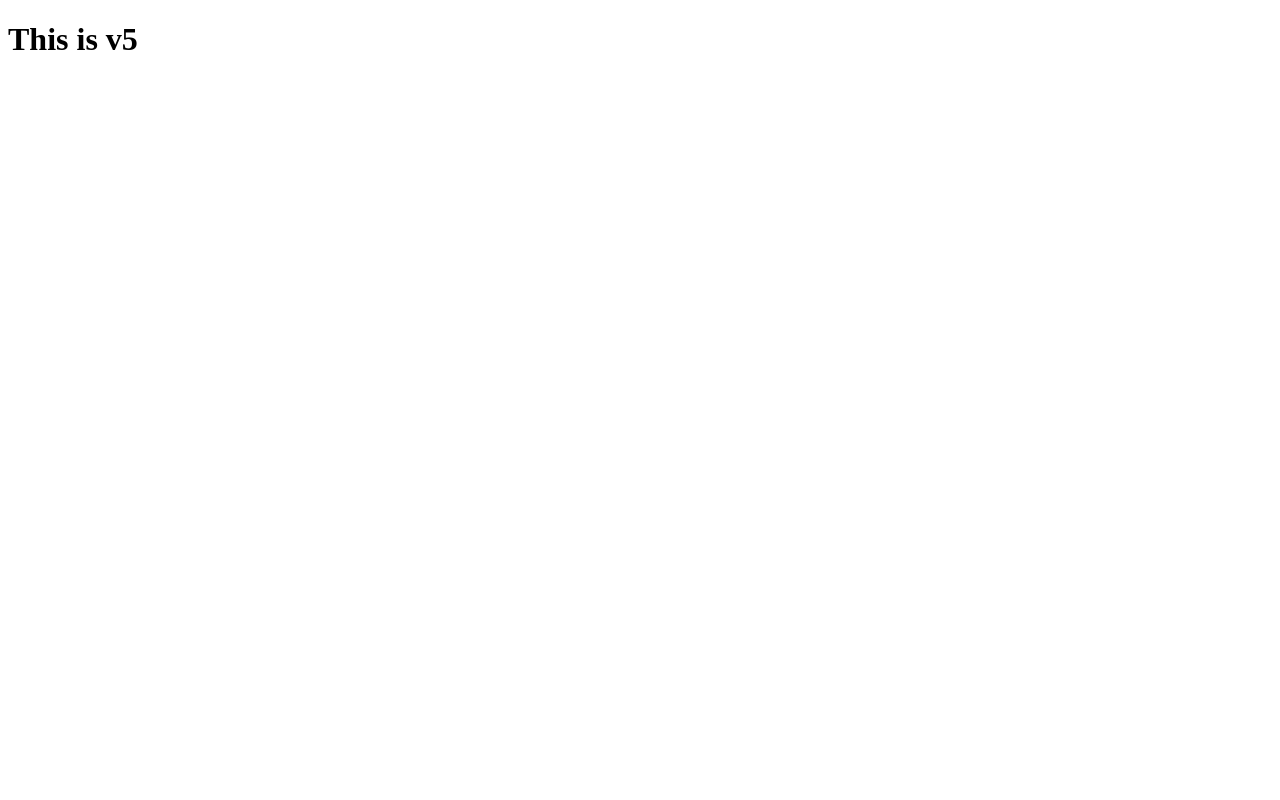
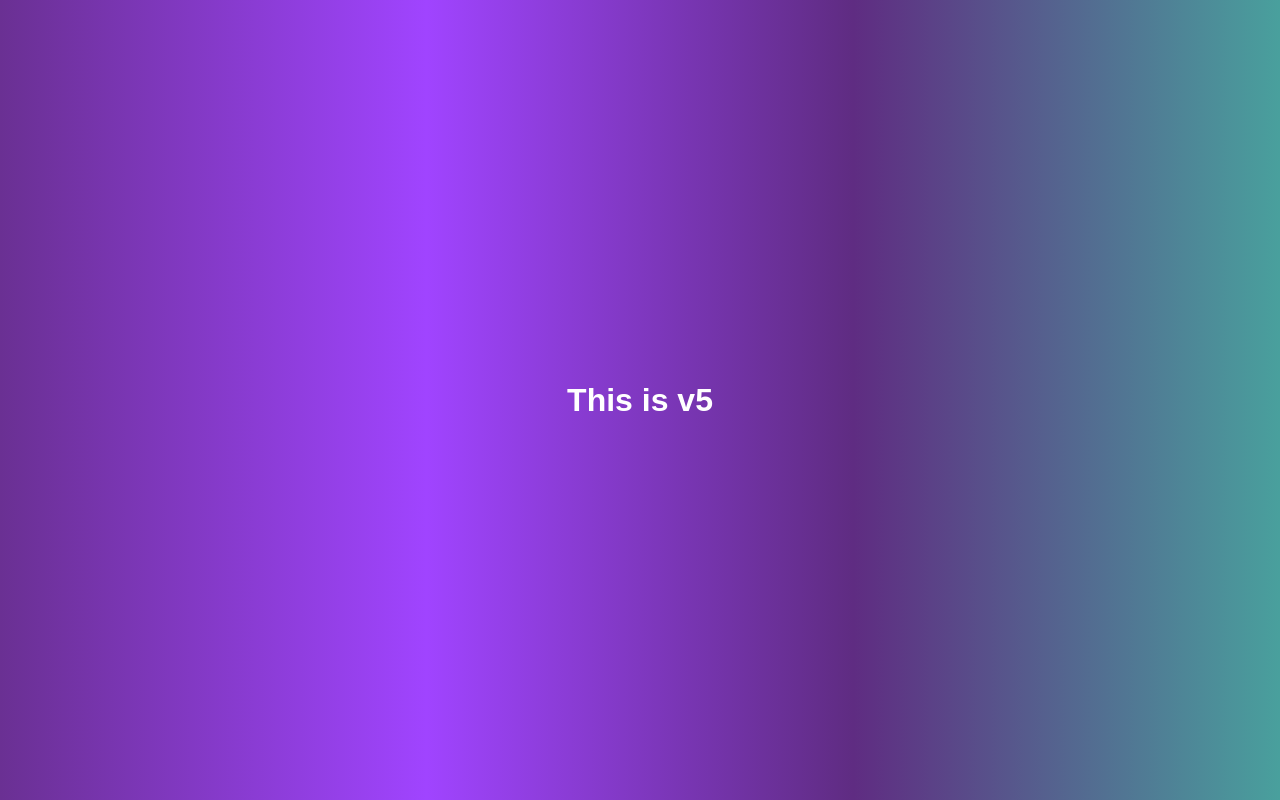
Before and after one commit to FaisalKhan412/Myrepo, a plain HTML site: page index.html in a window 1280 px wide. Drawn offline with Linux system fonts and the light colour scheme.

Commit message:
commit for adding design

```diff
--- /dev/null
+++ b/Style.css
@@ -0,0 +1,28 @@
+/* styles.css */
+body {
+    /* Set a gradient background from purple to teal */
+    background: linear-gradient(to right, #6a3093, #a044ff, #5f2c82, #49a09d);
+    font-family: Arial, sans-serif;
+    /* Sets a clean, modern font for the body text */
+    color: white;
+    /* Sets the text color to white for better contrast */
+    margin: 0;
+    /* Removes default margin */
+    padding: 0;
+    /* Removes default padding */
+    display: flex;
+    /* Enables flexbox layout */
+    justify-content: center;
+    /* Centers content horizontally */
+    align-items: center;
+    /* Centers content vertically */
+    height: 100vh;
+    /* Makes the body take the full height of the viewport */
+}
+
+h1 {
+    font-size: 2em;
+    /* Sets the size of the header text */
+    text-align: center;
+    /* Centers the header text */
+}
--- a/index.html
+++ b/index.html
@@ -2,8 +2,10 @@
 <html lang="en">
 <head>
     <meta charset="UTF-8">
-    <meta name="viewport" content="width=, initial-scale=1.0">
+    <meta http-equiv="X-UA-Compatible" content="IE=edge">
+    <meta name="viewport" content="width=device-width, initial-scale=1.0">
     <title>Document</title>
+    <link rel="stylesheet" href="style.css">
 </head>
 <body>
     <h1>This is v5</h1>
```
